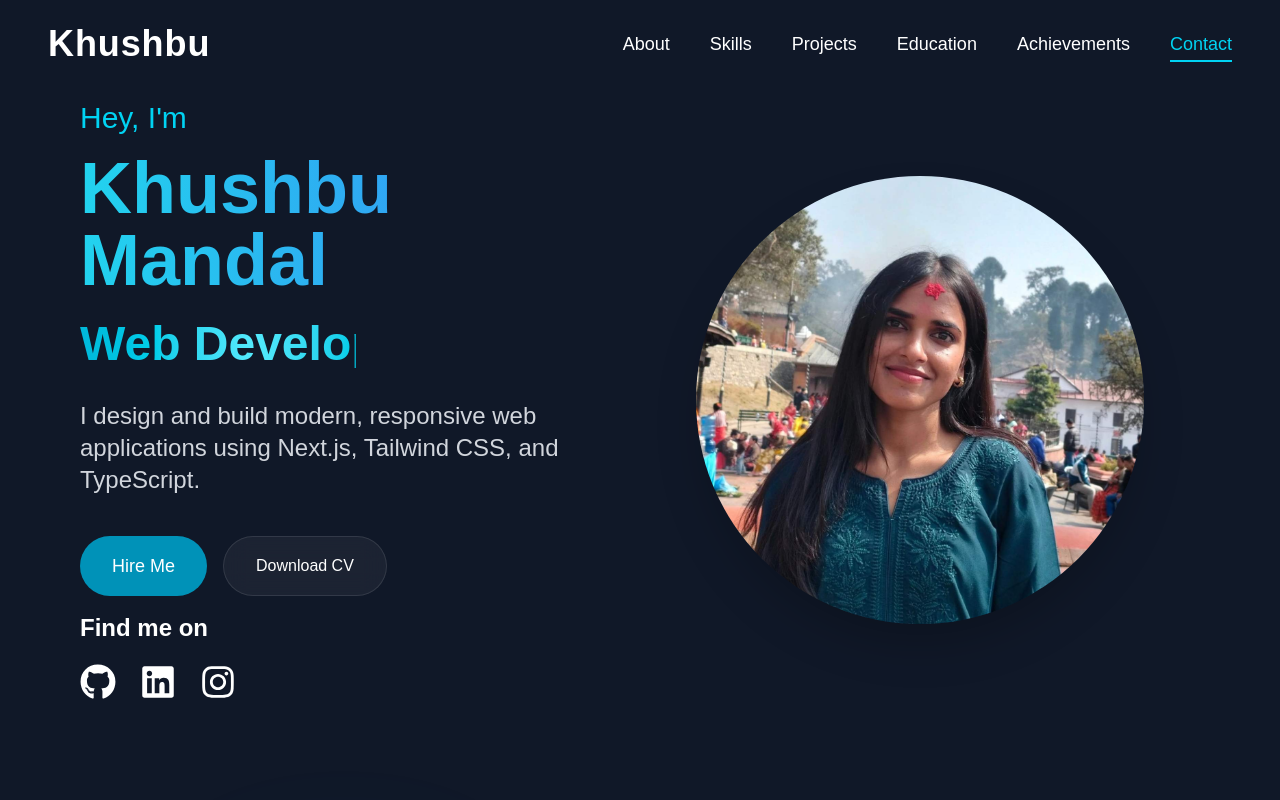
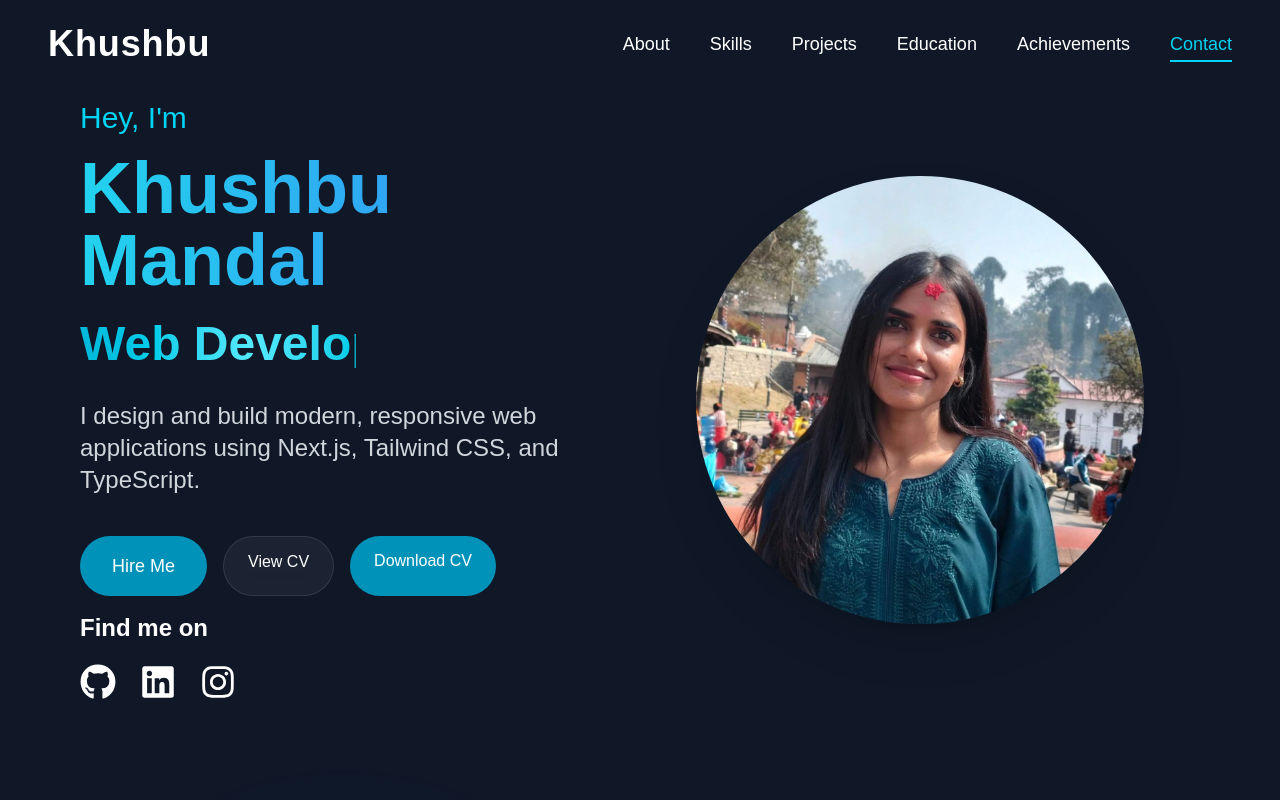
Before and after one commit to Khushbumandal2060/Portfolio, a Next.js app in the folder portfolio-ts/: page / in a window 1280 px wide. Shown: the top 800 px of the page. Built offline with nearby package versions, Linux system fonts and the light colour scheme.

Commit message:
Added pdf of cv

```diff
--- a/portfolio-ts/src/components/Hero.tsx
+++ b/portfolio-ts/src/components/Hero.tsx
@@ -63,13 +63,23 @@ export default function Hero() {
 </button>
 
 
-          <a
-            href="/Khushbu Mandal_CV.pdf"
-            download
-            className="glass px-8 py-4 rounded-full hover:border-cyan-400 transition"
-          >
-            Download CV
-          </a>
+         <div className="flex gap-4">
+  <a
+    href="/Khushbu Mandal(CV).pdf"
+    target="_blank"
+    className="glass px-6 py-3 rounded-full"
+  >
+    View CV
+  </a>
+
+  <a
+    href="/Khushbu Mandal(CV).pdf"
+    download
+    className="bg-cyan-600 px-6 py-3 rounded-full"
+  >
+    Download CV
+  </a>
+</div>
         </div>
 
         {/* Social */}
```
